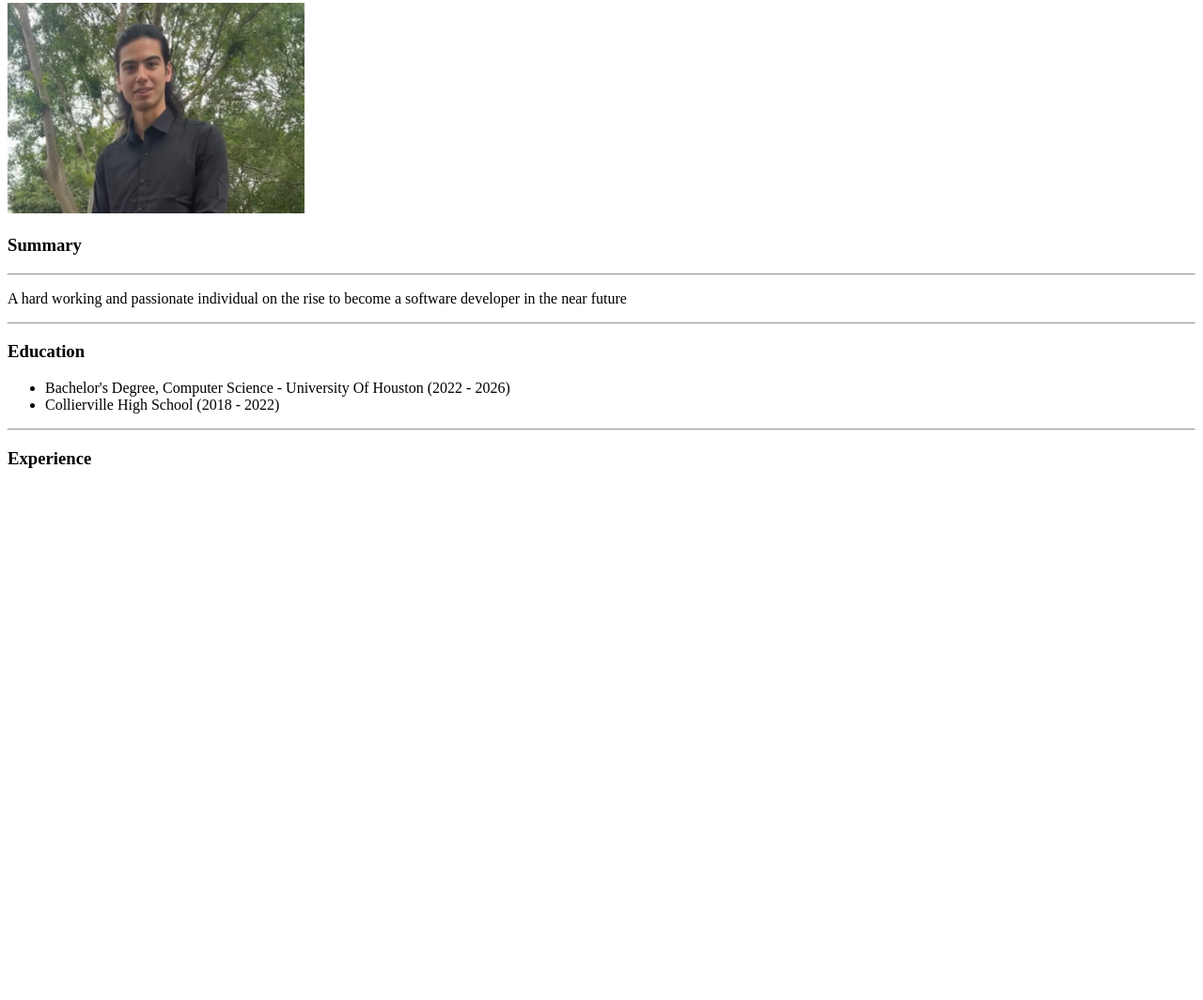
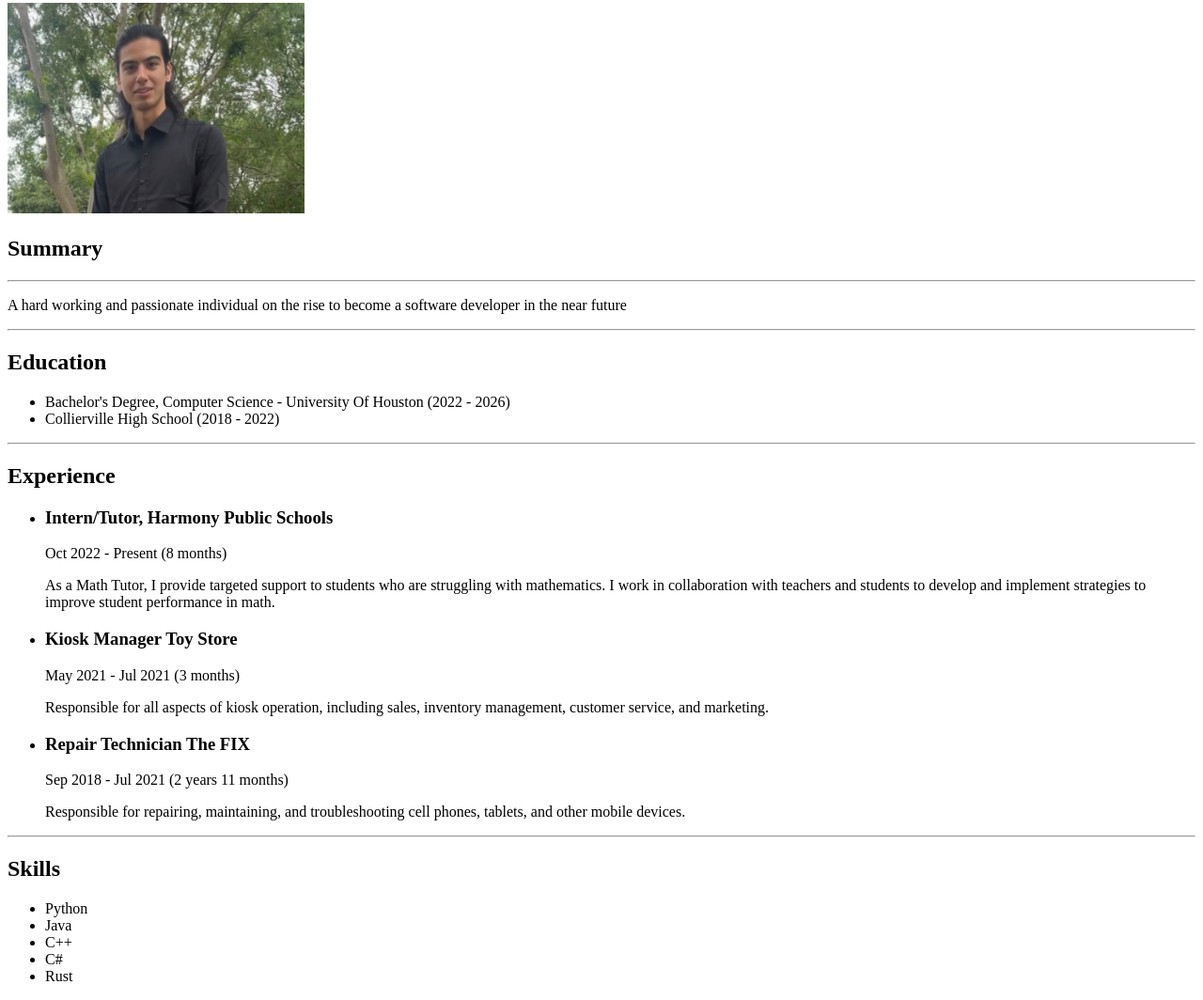
Before and after one commit to selbeyhan/Capstone-Project-1, a plain HTML site: page index.html in a window 1280 px wide. Shown: the part 77-1141 px from the top of the page at 94% size. Before the commit the page ends 800 px from the top, so only its background shows below. Drawn offline with Linux system fonts and the light colour scheme.

Commit message:
Added all the experience school and skills

```diff
--- a/index.html
+++ b/index.html
@@ -13,14 +13,14 @@
       alt="Picture of Adem Selman Beyhan"
       width="25%"
     />
-    <h3>Summary</h3>
+    <h2>Summary</h2>
     <hr />
     <p>
       A hard working and passionate individual on the rise to become a software
       developer in the near future
     </p>
     <hr />
-    <h3>Education</h3>
+    <h2>Education</h2>
     <ul>
       <li>
         Bachelor's Degree, Computer Science - University Of Houston (2022 -
@@ -29,6 +29,37 @@
       <li>Collierville High School (2018 - 2022)</li>
     </ul>
     <hr />
-    <h3>Experience</h3>
+    <h2>Experience</h2>
+    <ul>
+      <li><h3>Intern/Tutor, Harmony Public Schools</h3></li>
+      <p>Oct 2022 - Present (8 months)</p>
+      <p>
+        As a Math Tutor, I provide targeted support to students who are
+        struggling with mathematics. I work in collaboration with teachers and
+        students to develop and implement strategies to improve student
+        performance in math.
+      </p>
+      <li><h3>Kiosk Manager Toy Store</h3></li>
+      <p>May 2021 - Jul 2021 (3 months)</p>
+      <p>
+        Responsible for all aspects of kiosk operation, including sales,
+        inventory management, customer service, and marketing.
+      </p>
+      <li><h3>Repair Technician The FIX</h3></li>
+      <p>Sep 2018 - Jul 2021 (2 years 11 months)</p>
+      <p>
+        Responsible for repairing, maintaining, and troubleshooting cell phones,
+        tablets, and other mobile devices.
+      </p>
+    </ul>
+    <hr />
+    <h2>Skills</h2>
+    <ul>
+      <li>Python</li>
+      <li>Java</li>
+      <li>C++</li>
+      <li>C#</li>
+      <li>Rust</li>
+    </ul>
   </body>
 </html>
```
